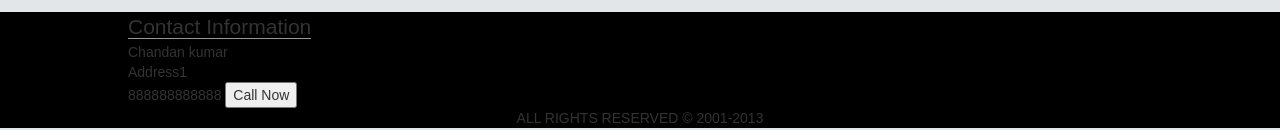
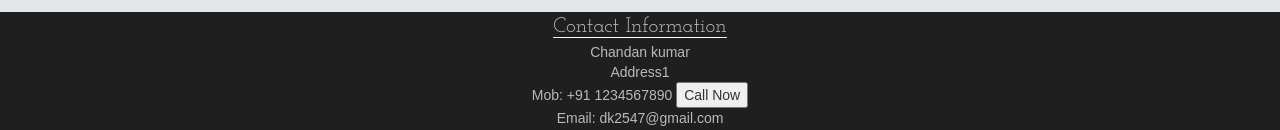
Before and after one commit to dk2547/hairwigresorces, a website: page index.html in a window 1280 px wide. Shown: the part 1861-1991 px from the top of the page. Drawn offline with nearby package versions, Linux system fonts and the light colour scheme.

Commit message:
footer font changed

```diff
--- a/index.html
+++ b/index.html
@@ -11,6 +11,7 @@
     <script src="https://ajax.googleapis.com/ajax/libs/jquery/3.4.1/jquery.min.js"></script>
     <script src="https://maxcdn.bootstrapcdn.com/bootstrap/3.4.0/js/bootstrap.min.js"></script>
     <link rel="stylesheet" href="styles/index.css">
+    <link href="https://fonts.googleapis.com/css?family=Josefin+Slab&display=swap" rel="stylesheet">
     <style>
         .welcome-text {
             padding-bottom: 3%;
@@ -106,7 +107,7 @@
         </center>
     </section>
     <footer>
-
+        <center>
             <div class="footer-elements">
                 <span class="contact-info-heading">
                     Contact Information
@@ -114,13 +115,15 @@
                 <br>
                 <span>Chandan kumar</span>
                 <br> <span>Address1</span>
-            <br> <span>888888888888</span>
+                <br> <span>Mob: +91 1234567890</span>
                 <button>Call Now</button>
+                <br>
+                <span>Email: dk2547@gmail.com</span>
 
                 <center>
-                <span>ALL RIGHTS RESERVED © 2001-2013</span></center>
+                    <span>2019 © Copyright www.hairwigindia.com. All rights Reserved.</span></center>
             </div>
-
+        </center>
     </footer>
 
 
--- a/styles/index.css
+++ b/styles/index.css
@@ -54,14 +54,21 @@ iframe {
 
 footer {
     margin-top: 10px;
-    background-color: black;
+    background-color: #1F1F1F;
 }
 
 .contact-info-heading {
+    color: #fff;
     font-size: 21px;
-    border-bottom: 1px solid #969696;
+    border-bottom: 1px solid #fff;
+    font-weight: 500;
+    font-family: 'Josefin Slab', serif;
 }
 
 .footer-elements {
     margin: 0 10%;
 }
+
+.footer-elements>span {
+    color: #bababa;
+}
```
Lines whose indentation alone changed are shown as unchanged.
